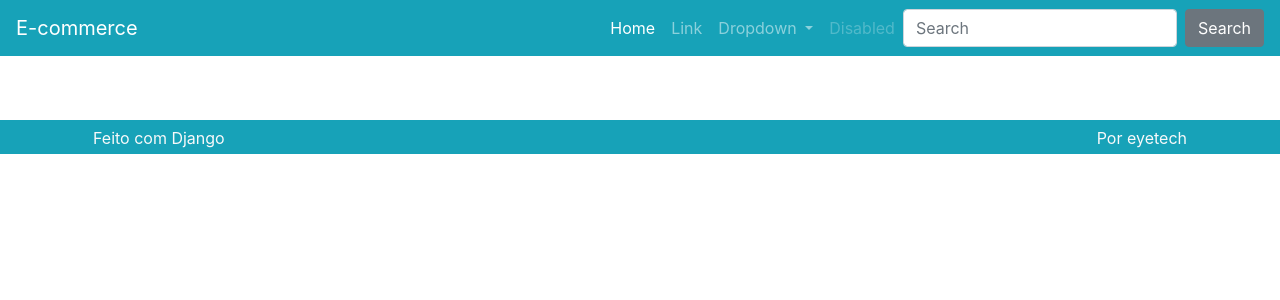
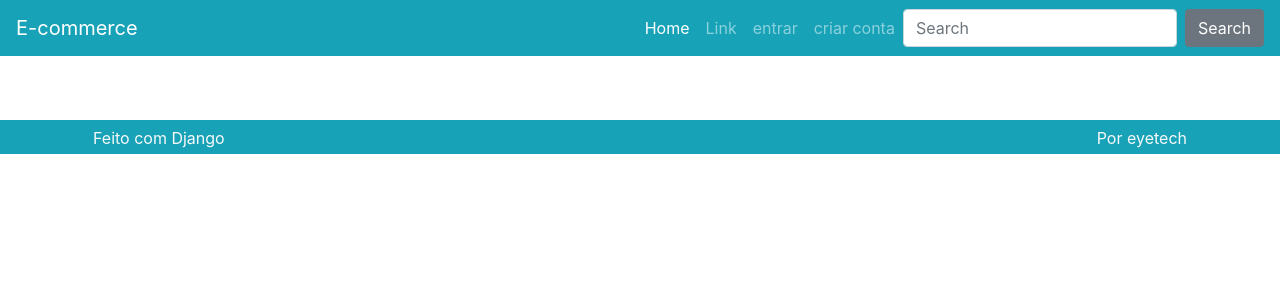
Before and after one commit to MeiryanneMartins/ECOMMERCE, a Django app: page / in a window 1280 px wide. Shown: the top 300 px of the page. Run offline with Django 4.2, Linux system fonts and the light colour scheme; data that the repository does not hold is empty; some libraries are stand-ins or nearby versions.

Commit message:
refactoring: navbar

```diff
--- a/product/templates/parciais/_nav.html
+++ b/product/templates/parciais/_nav.html
@@ -15,21 +15,26 @@
             <li class="nav-item">
                 <a class="nav-link" href="#">Link</a>
             </li>
+            {% if request.user.is_authenticated %}
             <li class="nav-item dropdown">
-              <a class="nav-link dropdown-toggle" href="#" id="navbarDropdown" role="button"
-                  data-toggle="dropdown" aria-haspopup="true" aria-expanded="false">
-                  Dropdown
+                <a class="nav-link dropdown-toggle" href="#" id="navbarDropdown" role="button" data-toggle="dropdown"
+                    aria-haspopup="true" aria-expanded="false">
+                    Conta
                 </a>
                 <div class="dropdown-menu" aria-labelledby="navbarDropdown">
-                  <a class="dropdown-item" href="#">Action</a>
-                  <a class="dropdown-item" href="#">Another action</a>
-                  <div class="dropdown-divider"></div>
-                  <a class="dropdown-item" href="#">Something else here</a>
+                    <a class="dropdown-item" href="{% url 'profile_user:login' %}">Atualizar</a>
+                    <a class="dropdown-item" href="{% url 'profile_user:logout' %}">Sair</a>
                 </div>
             </li>
+            {% else %}
             <li class="nav-item">
-              <a class="nav-link disabled" href="#">Disabled</a>
+                <a class="nav-link" href="{% url 'profile_user:criar' %}">entrar</a>
             </li>
+            <li class="nav-item">
+                <a class="nav-link" href="{% url 'profile_user:criar' %}">criar conta</a>
+            </li>
+            {% endif %}
+
             {% if request.session.car %}
             <li class="nav-item">
                 <a class="nav-link nav-cart-link active" href="{% url 'product:carrinho' %}">
```
Lines whose indentation alone changed are shown as unchanged.
